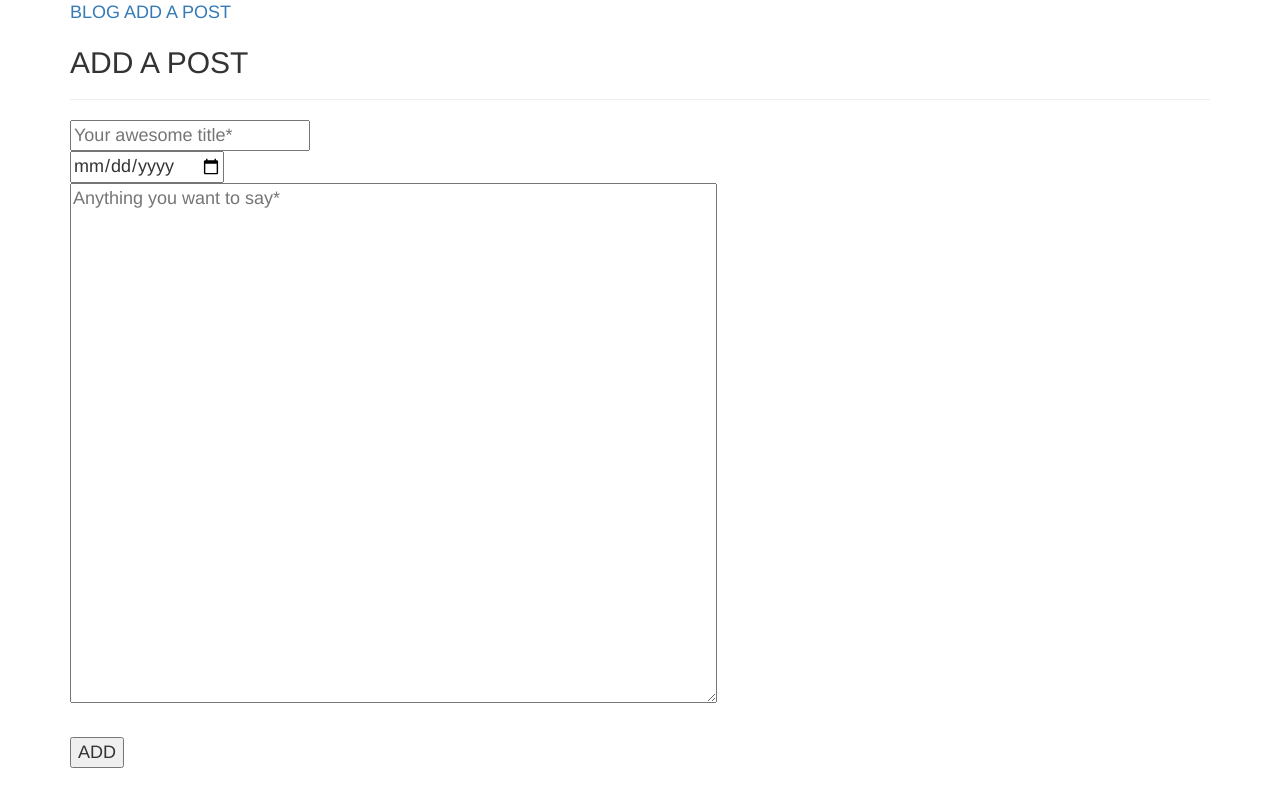
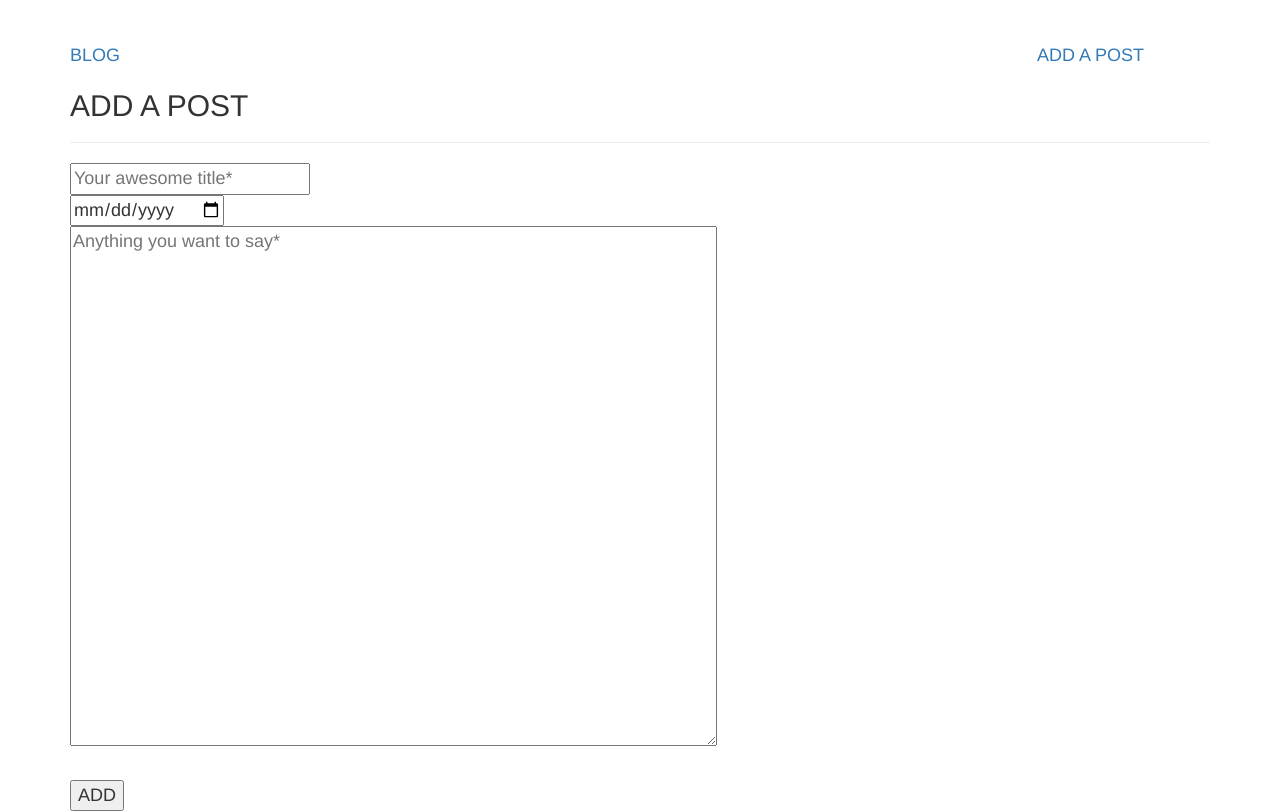
Before and after one commit to Adrianacmy/build-a-blog, a Flask app: page /newpost in a window 1280 px wide. Before the commit the page ends 768 px from the top, so only its background shows below. Run offline with Flask 2, Linux system fonts and the light colour scheme; some libraries are stand-ins or nearby versions.

Commit message:
add nav style

```diff
--- a/static/styles/main.css
+++ b/static/styles/main.css
@@ -5,3 +5,11 @@
 body {
     font-size: 18px;
 }
+
+.addpost{
+    margin-left: 80%;
+}
+
+nav{
+    margin-top: 2.4em;
+}
--- a/templates/base.html
+++ b/templates/base.html
@@ -12,8 +12,10 @@
     </head>
     </head>
     <body class="container">
-        <span><a href="/blog" class="text-left">BLOG</a></span>
-        <span><a href="/newpost" class="text-right">ADD A POST</a></span>
+        <nav>
+            <span><a href="/blog" class="text-left">BLOG</a></span>
+            <span class="addpost"><a href="/newpost">ADD A POST</a></span>
+        </nav>
         {% with messages = get_flashed_messages(with_categories=True) %}
         <ul>
             {% for category, message in messages %}
```
